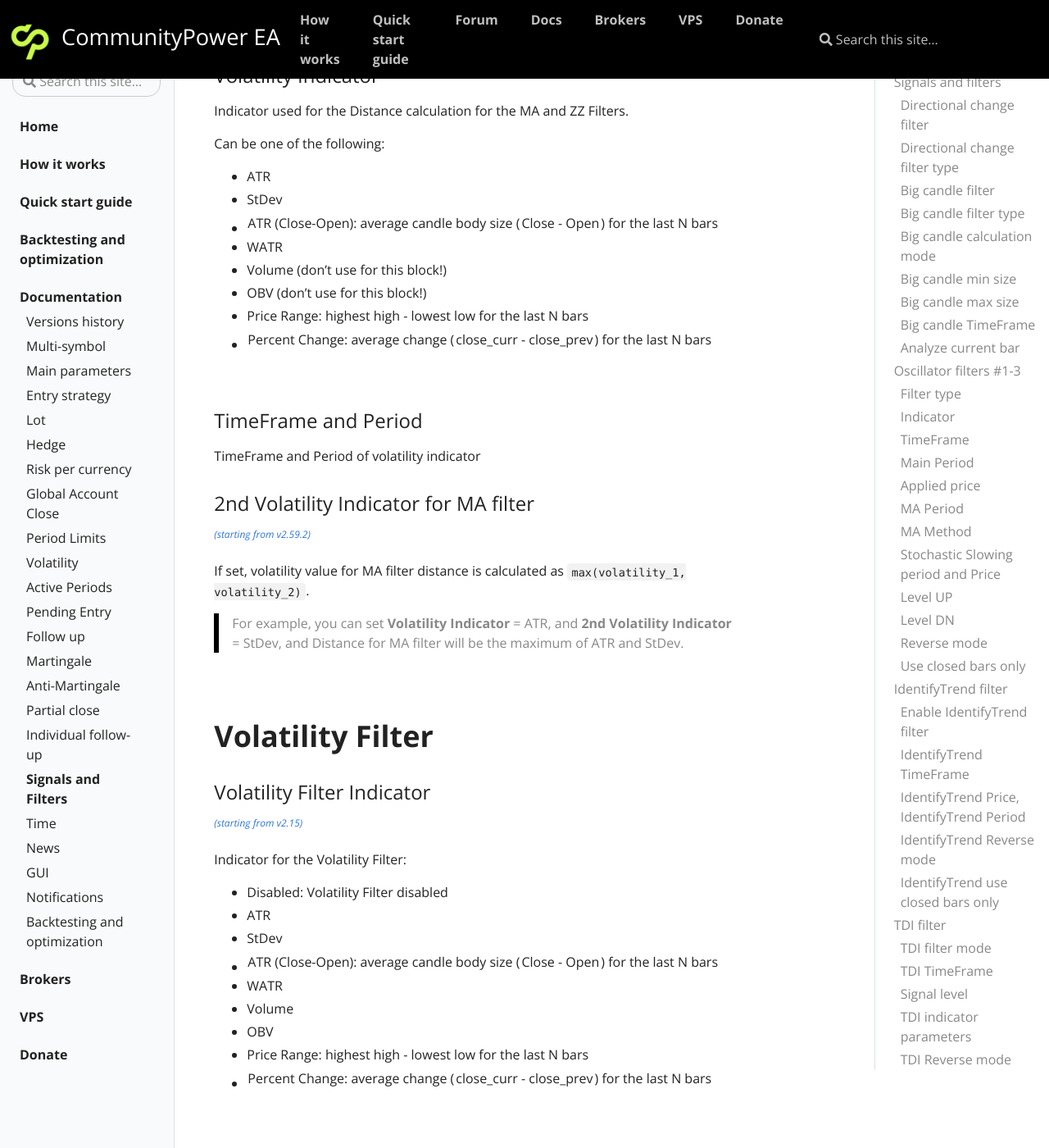
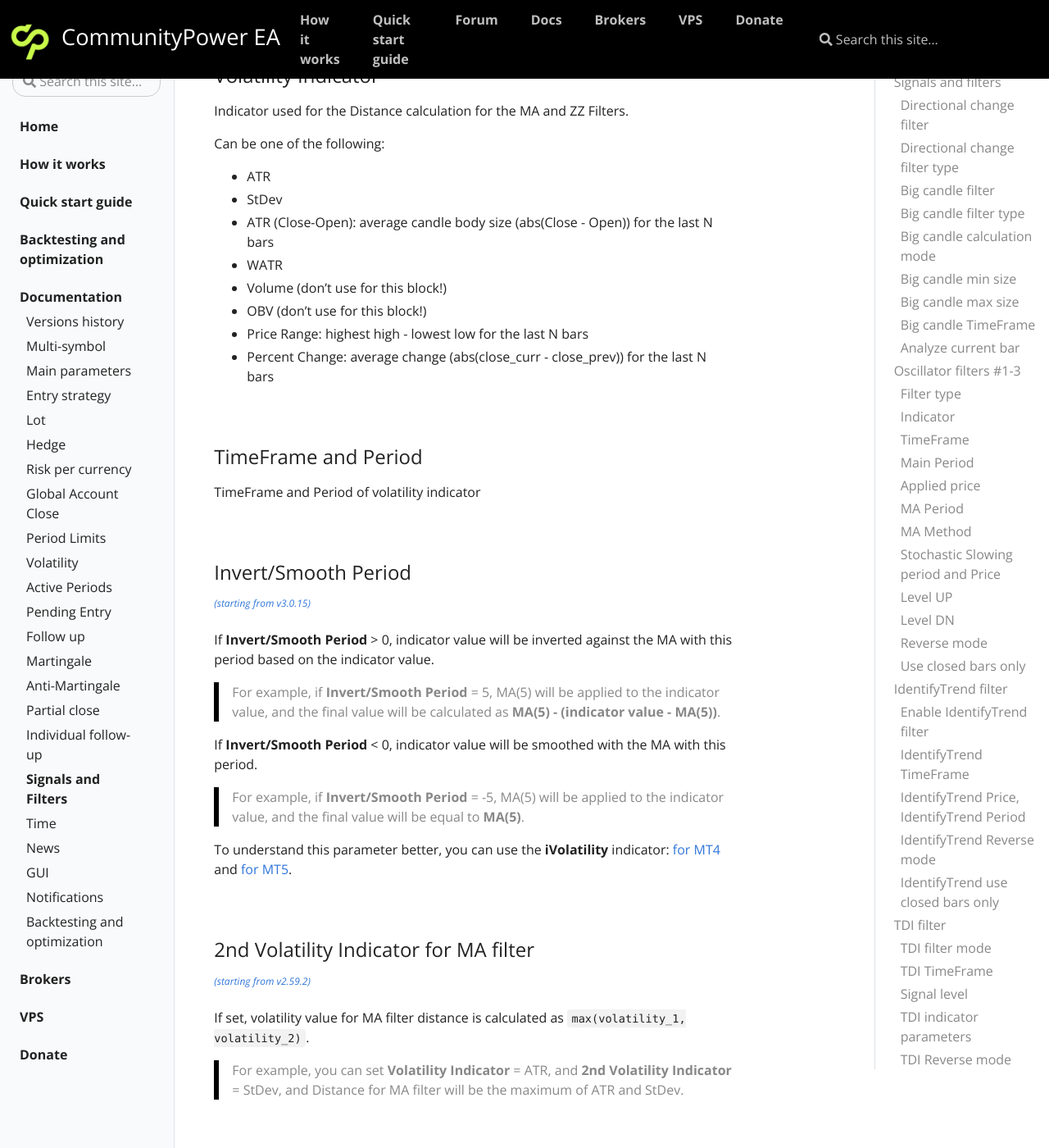
Before and after one commit to komposter/CommunityPowerEA.com, a Jekyll site: the page built from _docs/signals-and-filters.md, in a window 1280 px wide and 1400 px high, scrolled down 30502 px. Shown: the whole window at 82% size. Built offline with Jekyll 4.4.1, drawn with Linux system fonts in a browser that asks for light colours; some of the changed text lies outside the part shown.

Commit message:
Content change

```diff
--- a/_docs/signals-and-filters.md
+++ b/_docs/signals-and-filters.md
@@ -1051,18 +1051,35 @@ Indicator used for the Distance calculation for the MA and ZZ Filters.
 Can be one of the following:
 * ATR
 * StDev
-* ATR (Close-Open): average candle body size (|Close - Open|) for the last N bars
+* ATR (Close-Open): average candle body size (abs(Close - Open)) for the last N bars
 * WATR
 * Volume (don't use for this block!)
 * OBV (don't use for this block!)
 * Price Range: highest high - lowest low for the last N bars
-* Percent Change: average change (|close_curr - close_prev|) for the last N bars
+* Percent Change: average change (abs(close_curr - close_prev)) for the last N bars
 
 <br />
 
 ### TimeFrame and Period
 
 TimeFrame and Period of volatility indicator
+
+<br />
+
+### Invert/Smooth Period
+<sup>[*(starting from v3.0.15)*](/docs/versions-history#20241116-20250105-301-3015)</sup>
+
+If **Invert/Smooth Period** > 0, indicator value will be inverted against the MA with this period based on the indicator value.
+
+> For example, if **Invert/Smooth Period** = 5, MA(5) will be applied to the indicator value, and the final value will be calculated as **MA(5) - (indicator value - MA(5))**.
+
+If **Invert/Smooth Period** < 0, indicator value will be smoothed with the MA with this period.
+
+> For example, if **Invert/Smooth Period** = -5, MA(5) will be applied to the indicator value, and the final value will be equal to **MA(5)**.
+
+To understand this parameter better, you can use the **iVolatility** indicator: [for MT4]({{site.baseurl}}/assets/Indicators/iVolatility.ex4) and [for MT5]({{site.baseurl}}/assets/Indicators/iVolatility.ex5).
+
+<br />
 
 ### 2nd Volatility Indicator for MA filter
 
@@ -1085,12 +1102,12 @@ Indicator for the Volatility Filter:
 * Disabled: Volatility Filter disabled
 * ATR
 * StDev
-* ATR (Close-Open): average candle body size (|Close - Open|) for the last N bars
+* ATR (Close-Open): average candle body size (abs(Close - Open)) for the last N bars
 * WATR
 * Volume
 * OBV
 * Price Range: highest high - lowest low for the last N bars
-* Percent Change: average change (|close_curr - close_prev|) for the last N bars
+* Percent Change: average change (abs(close_curr - close_prev)) for the last N bars
 
 <br />
 
@@ -1129,6 +1146,21 @@ Set 0 to disable this transformation.
 If set, volatility value is multiplied by this coefficient.
 
 Set 0 to disable this coefficient.
+
+<br />
+
+### Invert/Smooth Period
+<sup>[*(starting from v3.0.15)*](/docs/versions-history#20241116-20250105-301-3015)</sup>
+
+If **Invert/Smooth Period** > 0, indicator value will be inverted against the MA with this period based on the indicator value.
+
+> For example, if **Invert/Smooth Period** = 5, MA(5) will be applied to the indicator value, and the final value will be calculated as **MA(5) - (indicator value - MA(5))**.
+
+If **Invert/Smooth Period** < 0, indicator value will be smoothed with the MA with this period.
+
+> For example, if **Invert/Smooth Period** = -5, MA(5) will be applied to the indicator value, and the final value will be equal to **MA(5)**.
+
+To understand this parameter better, you can use the **iVolatility** indicator: [for MT4]({{site.baseurl}}/assets/Indicators/iVolatility.ex4) and [for MT5]({{site.baseurl}}/assets/Indicators/iVolatility.ex5).
 
 <br />
 
```
Also changed, not shown: _docs/versions-history.md (+1 -1 lines), _docs/volatility.md (+17 -2 lines), 15 other files.
